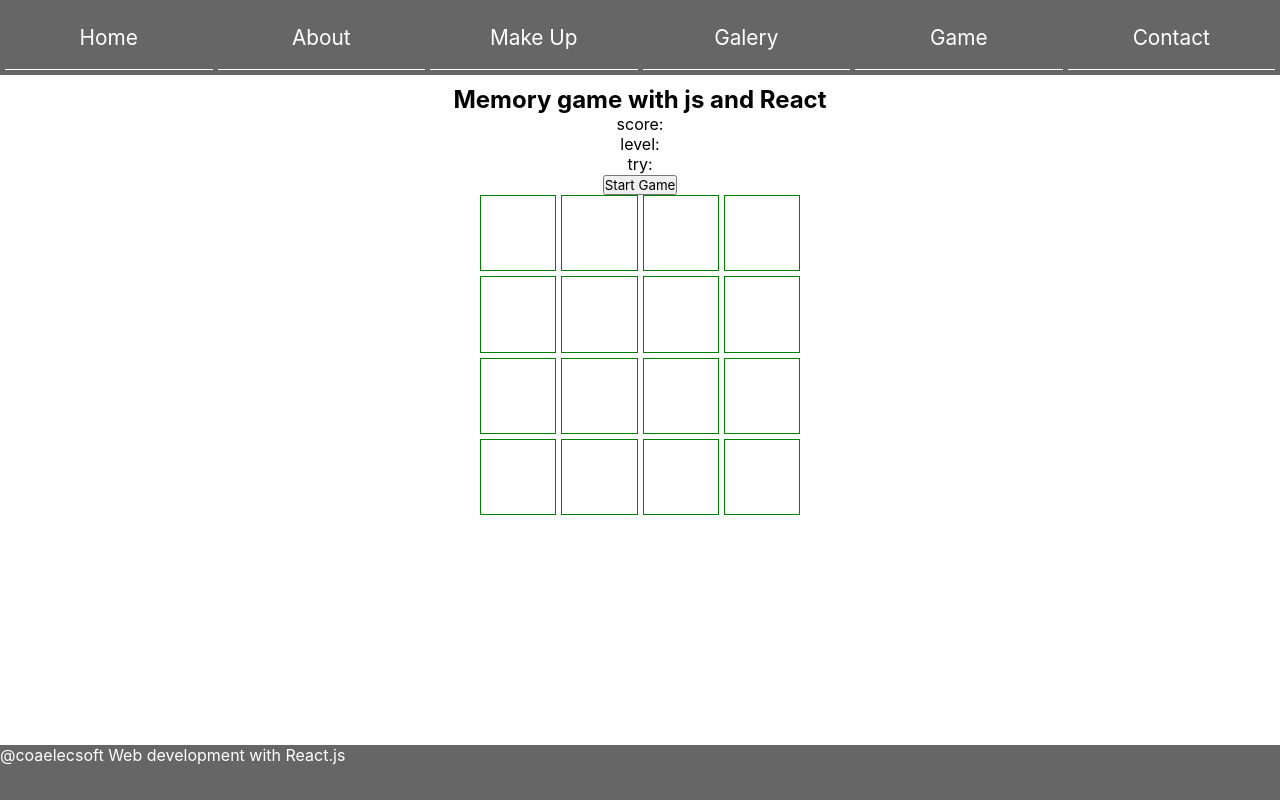
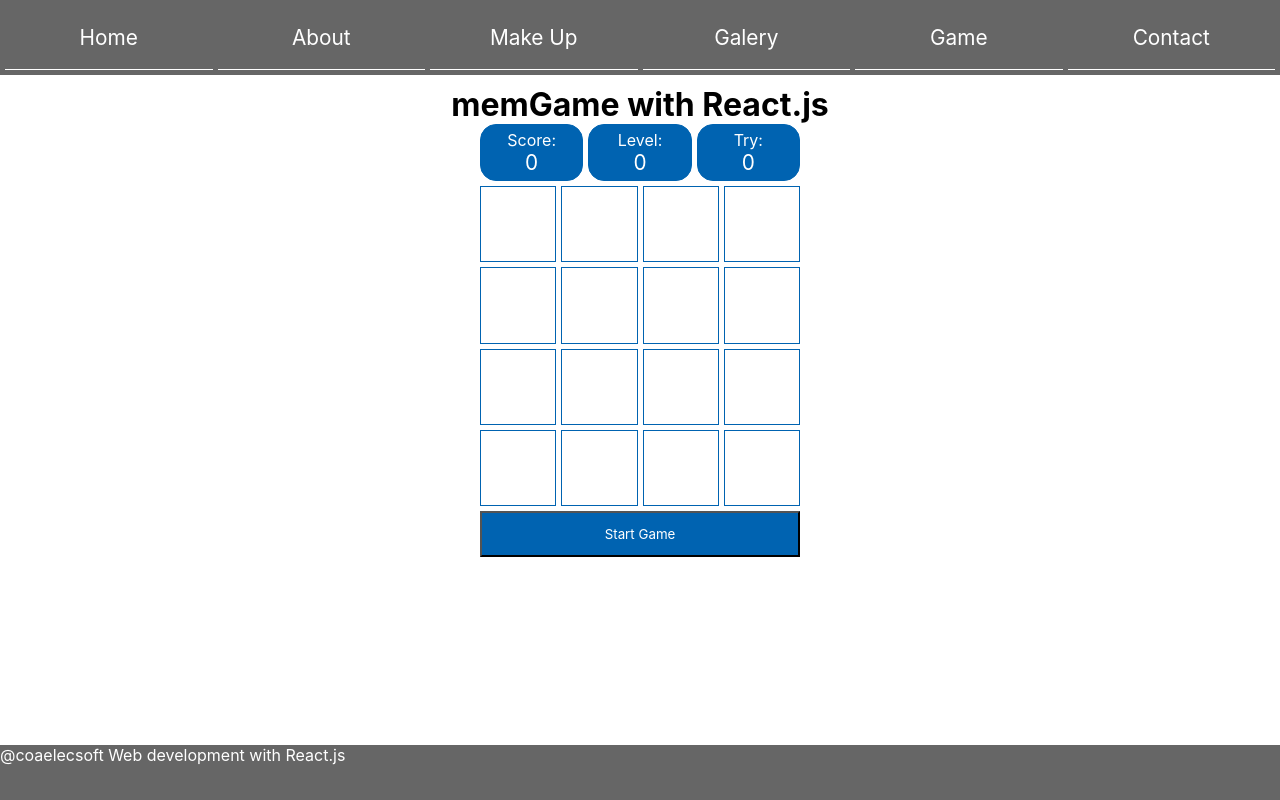
Before and after one commit to coaelecsoft/my-react-portfolio, a React (Create React App) app: page /game in a window 1280 px wide. Built offline with nearby package versions, Linux system fonts and the light colour scheme.

Commit message:
update game

```diff
--- a/src/components/game.scss
+++ b/src/components/game.scss
@@ -6,6 +6,47 @@ Click nbfs://nbhost/SystemFileSystem/Templates/ClientSide/style.scss to edit thi
     Created on : Jan 26, 2022, 4:51:11 AM
     Author     : Alex
 */
+$main-color: #0063B1;
+.game-header {
+    display: flex;
+    width: 320px;
+    margin: auto;
+    gap: 5px;
+    margin-bottom: 5px;
+
+
+    > p {
+        flex: 0 0 calc( (100% - 10px) / 3);
+        display: flex;
+        flex-direction: column;
+        justify-content: center;
+        align-items: center;
+        border: solid 1px $main-color;
+        color: white;
+        background-color: $main-color;
+        padding:5px;
+        border-radius:1rem;
+        > span {
+            font-size: 1.3rem;
+        }
+    }
+}
+.game-footer {
+    padding-top:5px;
+    display: flex;
+    width: 320px;
+    margin: auto;
+    justify-content: center;
+
+
+    > button {
+        padding: 13px;
+        background-color: $main-color;
+        color: white;
+        width: 100%;
+    }
+}
+
 .game-container {
     width: 320px;
     height: 320px;
@@ -17,7 +58,7 @@ Click nbfs://nbhost/SystemFileSystem/Templates/ClientSide/style.scss to edit thi
 
     > * {
         color: transparent;
-        border: 1px solid green;
+        border: 1px solid $main-color;
         display: flex;
         flex-direction: column;
         align-items: center;
@@ -33,7 +74,7 @@ Click nbfs://nbhost/SystemFileSystem/Templates/ClientSide/style.scss to edit thi
     }
 
     > .open-mode {
-        color: blue;
+        color: $main-color;
         pointer-events: none;
 
         > svg {
@@ -46,7 +87,8 @@ Click nbfs://nbhost/SystemFileSystem/Templates/ClientSide/style.scss to edit thi
         animation-name: finish;
         animation-duration: 1s;
         pointer-events: none;
-        color: green;
+        background-color: $main-color;
+        color: white;
         border: solid 1px transparent;
 
         > svg {
--- a/src/components/makeup.js
+++ b/src/components/makeup.js
@@ -28,7 +28,8 @@ function MakeUp() {
                   <li className="first-list-item">
 
                       <select onChange={(event) => {
-                          setBrand(event.target.value)
+                          setBrand(event.target.value);
+                          fetchData();
                       }} >
                           <option value={' '}>All</option>
                           {brands.map(item =>
--- a/src/components/memgame.js
+++ b/src/components/memgame.js
@@ -5,6 +5,7 @@ function MemGame() {
     const fields = [1, 2, 3, 4, 5, 6, 7, 8, 9, 10, 11, 12, 13, 14, 15, 16];
 
     const orderfields = randomArrayShuffle(fields);
+
 
     //const [firstfield, setFirstfield] = useState('')
     //const [secondfield, setSecondfield] = useState('')
@@ -54,7 +55,7 @@ function MemGame() {
                         score += 13000000;
                     }
 
-                    if (playfields < 8) {
+                    if (playfields < 16) {
                         playfields += 2;
                         findpair = playfields / 2;
                         score += 1000;
@@ -150,14 +151,14 @@ function MemGame() {
 
     return (
         <>
-            <div style={{ margin: 'auto', textAlign: 'center'}}>
-            <h2>Memory game with js and React</h2>
-            <p id="score" >score: </p>
-            <p id="level" >level:</p>
-            <p id="try" >try:</p>
+            <header className="game-header">
 
-                <button onClick={startGame}>Start Game</button>
-            </div>
+                <p>Score: <span id="score">0</span> </p>
+                <p>Level: <span id="level" >0</span></p>
+                <p>Try: <span id="try">0</span></p>
+
+
+            </header>
             <ul className="game-container" id="gc">
                 <li onClick={(event) => {
                     setField(1, 1)
@@ -288,6 +289,9 @@ function MemGame() {
                 </li>
 
             </ul>
+            <footer className="game-footer">
+                <button onClick={startGame}>Start Game</button>
+            </footer>
 
         </>
         );
--- a/src/pages/game.js
+++ b/src/pages/game.js
@@ -6,7 +6,8 @@ function Game() {
     return (
         <>
             <Menu />
-            <main style={{paddingTop: '85px'} }>
+            <main style={{ paddingTop: '85px' }}>
+                <h1 style={{ textAlign: 'center' }}>memGame with React.js</h1>
                 <MemGame />
             </main>
             <Footer />
```
